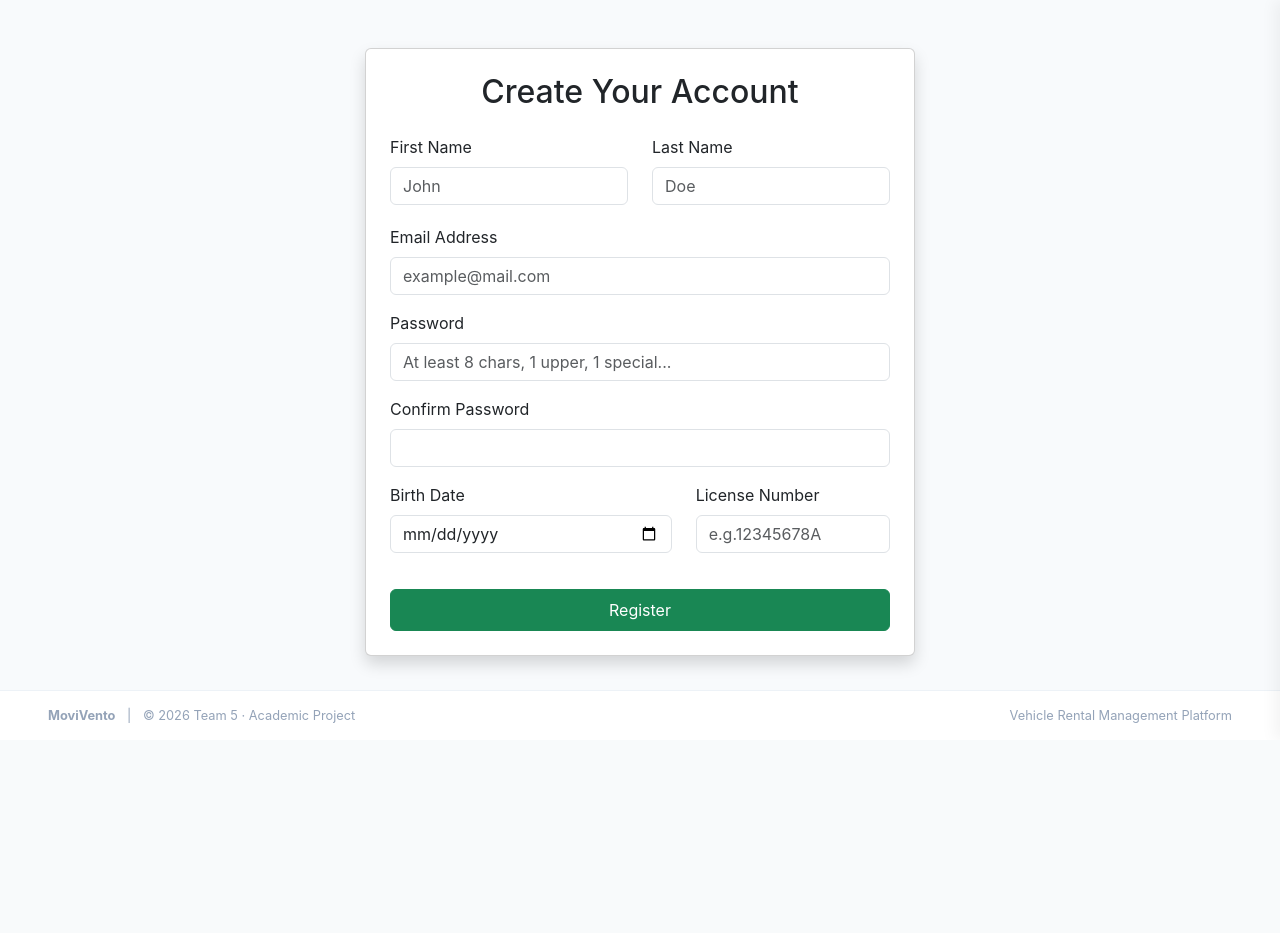
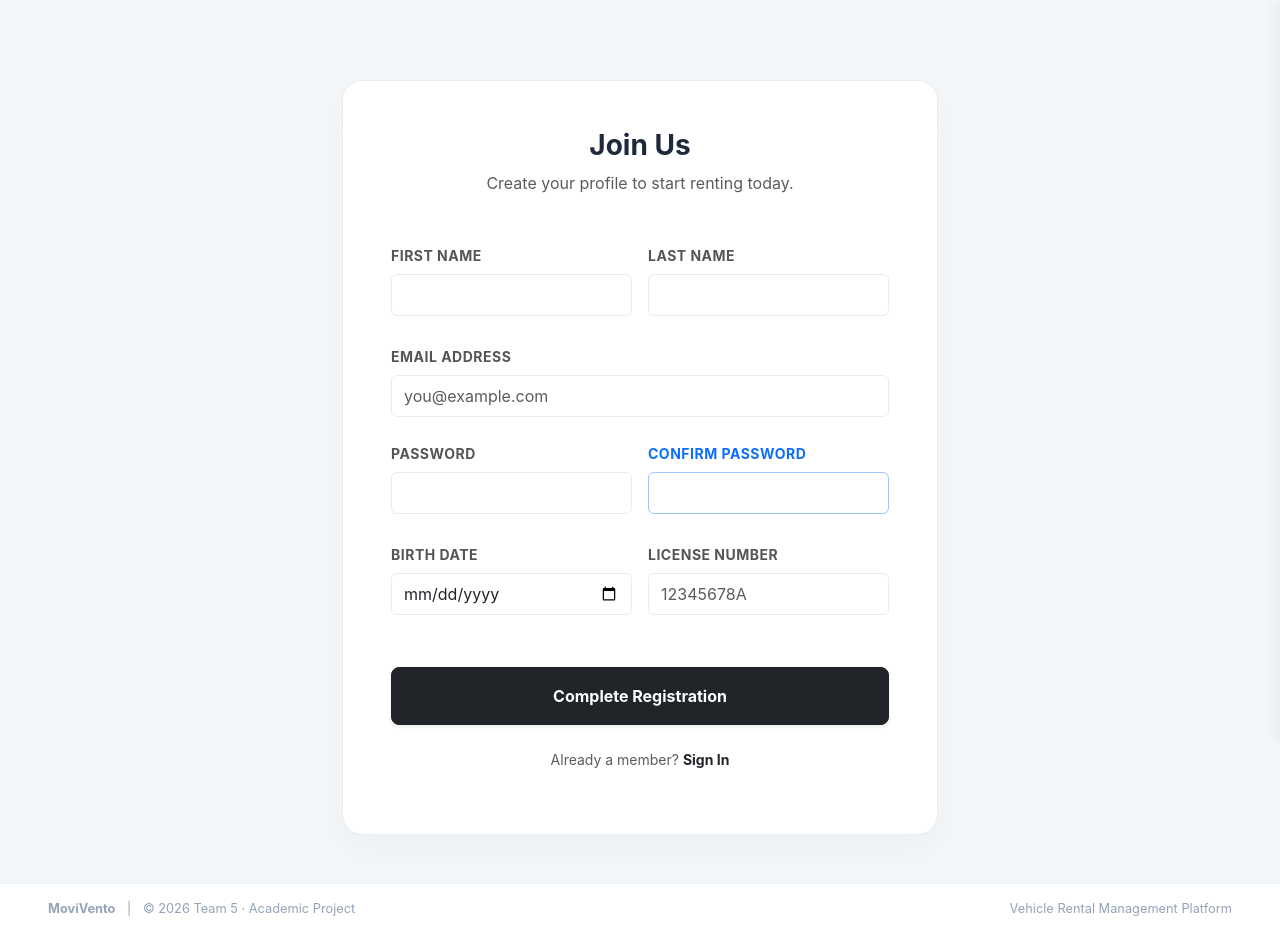
Before and after one commit to Bootcamp-IA-P6/Proyecto2_CRUD_Equipo5, a Django app: page /register/ in a window 1280 px wide. Shown: the part 60-993 px from the top of the page. Before the commit the page ends 783 px from the top, so only its background shows below. Run offline with Django 5.2, Linux system fonts and the light colour scheme.

Commit message:
style: complete UI overhaul for Login, Register, and Reservation Create pages #110

```diff
--- a/renting/templates/renting/register.html
+++ b/renting/templates/renting/register.html
@@ -1,62 +1,83 @@
 {% extends 'renting/base.html' %}
-{% load static %} <!-- 1. 상단에 static 로드 추가 -->
+{% load static %}
 
 {% block content %}
-<div class="card shadow p-4 mx-auto" style="max-width: 550px;">
-    <h2 class="text-center mb-4">Create Your Account</h2>
+<style>
+    body { background-color: #f4f7f9 !important; }
+    .reg-card {
+        background: #ffffff;
+        border: 1px solid rgba(0,0,0,0.08);
+        box-shadow: 0 15px 35px rgba(0,0,0,0.03);
+        border-radius: 1.25rem;
+    }
+    .form-label { color: #555; letter-spacing: 0.5px; }
+</style>
 
-    <div id="form-status" class="alert d-none"></div>
+<div class="row justify-content-center mt-5 mb-5">
+    <div class="col-md-7 col-lg-6">
+        <div class="reg-card p-5">
+            <div class="text-center mb-5">
+                <h3 class="fw-bold">Join Us</h3>
+                <p class="text-muted">Create your profile to start renting today.</p>
+            </div>
+
+            <div id="form-status" class="alert d-none py-2 small border-0 mb-4"></div>
 
             <form id="register-form" novalidate>
-        <div class="row">
-            <div class="col-md-6 mb-3">
-                <label class="form-label">First Name</label>
-                <input type="text" id="reg-fname" class="form-control" placeholder="John">
+                <div class="row g-3 mb-4">
+                    <div class="col-md-6">
+                        <label class="form-label small fw-bold">FIRST NAME</label>
+                        <input type="text" id="reg-fname" class="form-control py-2 border-light-subtle">
                         <div id="error-first_name" class="text-danger small mt-1"></div>
                     </div>
-            <div class="col-md-6 mb-3">
-                <label class="form-label">Last Name</label>
-                <input type="text" id="reg-lname" class="form-control" placeholder="Doe">
+                    <div class="col-md-6">
+                        <label class="form-label small fw-bold">LAST NAME</label>
+                        <input type="text" id="reg-lname" class="form-control py-2 border-light-subtle">
                         <div id="error-last_name" class="text-danger small mt-1"></div>
                     </div>
                 </div>
 
-        <div class="mb-3">
-            <label class="form-label">Email Address</label>
-            <input type="email" id="reg-email" class="form-control" placeholder="example@mail.com">
+                <div class="mb-4">
+                    <label class="form-label small fw-bold">EMAIL ADDRESS</label>
+                    <input type="email" id="reg-email" class="form-control py-2 border-light-subtle" placeholder="you@example.com">
                     <div id="error-email" class="text-danger small mt-1"></div>
                 </div>
 
-        <div class="mb-3">
-            <label class="form-label">Password</label>
-            <input type="password" id="reg-pass" class="form-control" placeholder="At least 8 chars, 1 upper, 1 special...">
+                <div class="row g-3 mb-4">
+                    <div class="col-md-6">
+                        <label class="form-label small fw-bold">PASSWORD</label>
+                        <input type="password" id="reg-pass" class="form-control py-2 border-light-subtle">
                         <div id="error-password" class="text-danger small mt-1"></div>
                     </div>
-
-        <!-- 이슈 요구사항: Password Confirmation 필드 -->
-        <div class="mb-3">
-            <label class="form-label">Confirm Password</label>
-            <input type="password" id="reg-pass-confirm" class="form-control">
+                    <div class="col-md-6">
+                        <label class="form-label small fw-bold text-primary">CONFIRM PASSWORD</label>
+                        <input type="password" id="reg-pass-confirm" class="form-control py-2 border-primary-subtle">
                         <div id="error-password_confirm" class="text-danger small mt-1"></div>
                     </div>
+                </div>
 
-        <div class="row">
-            <div class="col-md-7 mb-3">
-                <label class="form-label">Birth Date</label>
-                <input type="date" id="reg-bdate" class="form-control">
+                <div class="row g-3 mb-5">
+                    <div class="col-md-6">
+                        <label class="form-label small fw-bold">BIRTH DATE</label>
+                        <input type="date" id="reg-bdate" class="form-control py-2 border-light-subtle">
                         <div id="error-birth_date" class="text-danger small mt-1"></div>
                     </div>
-            <div class="col-md-5 mb-3">
-                <label class="form-label">License Number</label>
-                <input type="text" id="reg-license" class="form-control" placeholder="e.g.12345678A">
+                    <div class="col-md-6">
+                        <label class="form-label small fw-bold">LICENSE NUMBER</label>
+                        <input type="text" id="reg-license" class="form-control py-2 border-light-subtle" placeholder="12345678A">
                         <div id="error-license_number" class="text-danger small mt-1"></div>
                     </div>
                 </div>
 
-        <button type="submit" class="btn btn-success w-100 mt-3 py-2" id="submit-btn">Register</button>
+                <button type="submit" class="btn btn-dark w-100 py-3 fw-bold rounded-3 shadow-sm" id="submit-btn">Complete Registration</button>
             </form>
+
+            <div class="text-center mt-4">
+                <p class="small text-muted">Already a member? <a href="{% url 'login' %}" class="text-dark fw-bold text-decoration-none">Sign In</a></p>
+            </div>
+        </div>
+    </div>
 </div>
 
-<!-- 2. 외부 스크립트 연결 -->
 <script src="{% static 'renting/js/register.js' %}"></script>
 {% endblock %}
```
Also changed, not shown: renting/templates/renting/login.html (+35 -12 lines), renting/templates/renting/reservations/create.html (+47 -17 lines). Lines whose indentation alone changed are shown as unchanged.
